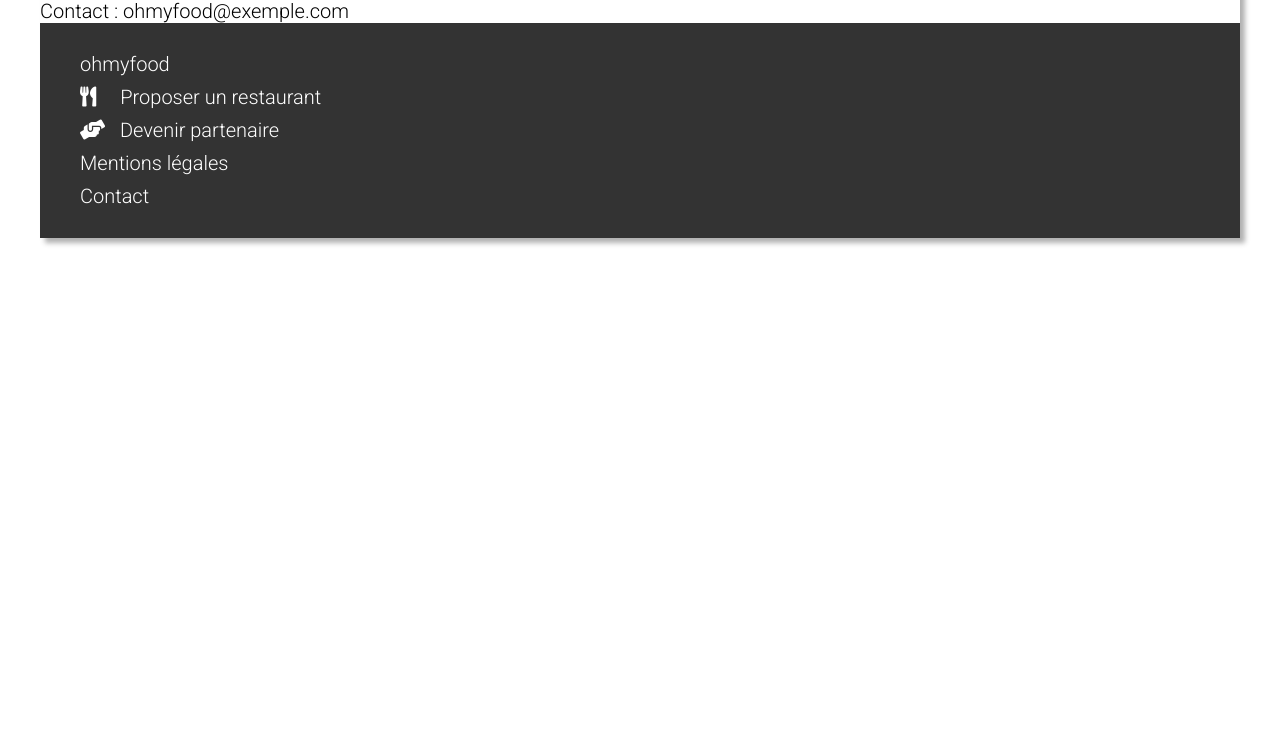
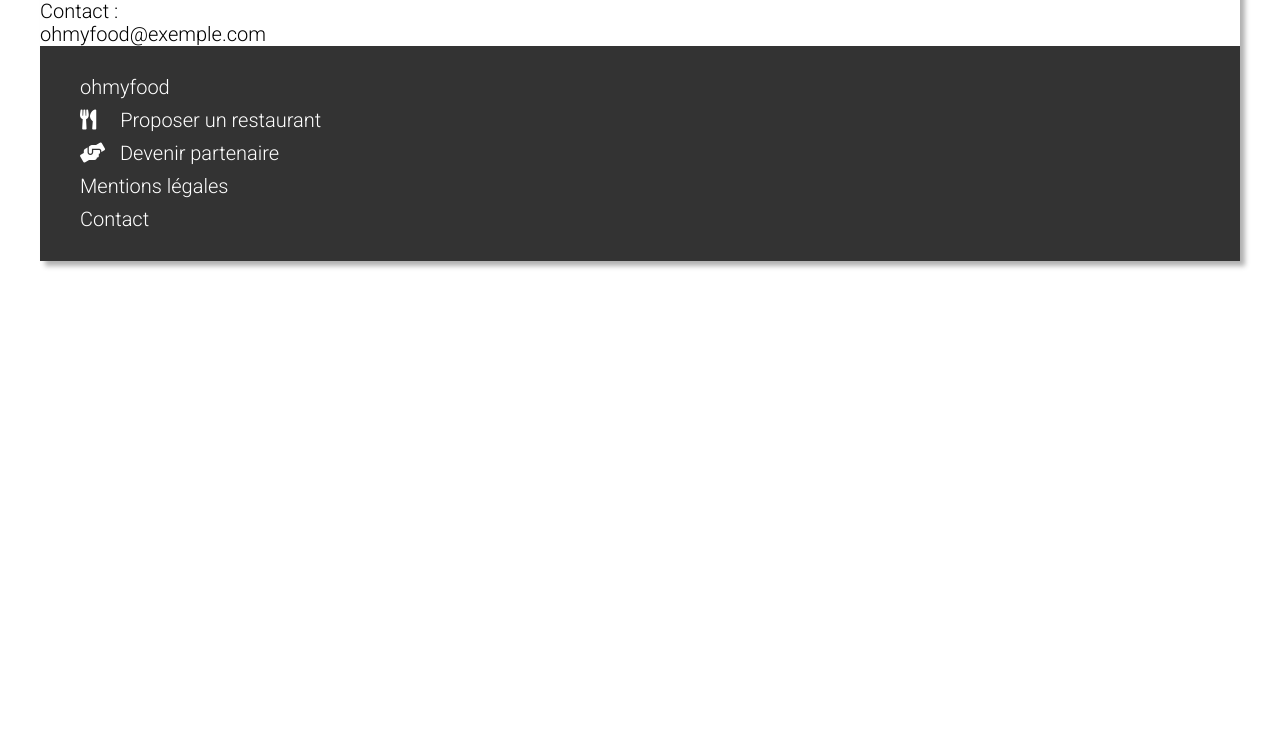
Before and after one commit to Lud0vyk/P3_Bonpoil_code, a website: page html/contact.html in a window 1280 px wide. Shown: the part 59-800 px from the top of the page. Drawn offline with Linux system fonts and the light colour scheme; a web font is replaced by a local one.

Commit message:
maj
maj final
09032022

```diff
--- a/html/contact.html
+++ b/html/contact.html
@@ -34,8 +34,9 @@
 
     <main>
 
-        <div>
-            <p>Contact : ohmyfood@exemple.com</p>
+        <div id="contact_page">
+            <p>Contact : </p>
+            <a href="mailto:ohmyfood@exemple.com">ohmyfood@exemple.com</a>
         </div>
 
     </main>
--- /dev/null
+++ b/sass/pages/contact.scss
@@ -0,0 +1,9 @@
+/* page contact */
+
+#contact_page {
+
+    height: 160px;
+    margin: 50px;
+    @include Shrikhand;
+    text-align: left;
+}
```
Also changed, not shown: html/resto_delice.html (+1 -1 lines), html/resto_franc.html (+1 -1 lines), html/resto_note.html (+1 -1 lines), html/resto_palette.html (+1 -1 lines), public/css/style.css, 1 other file.
